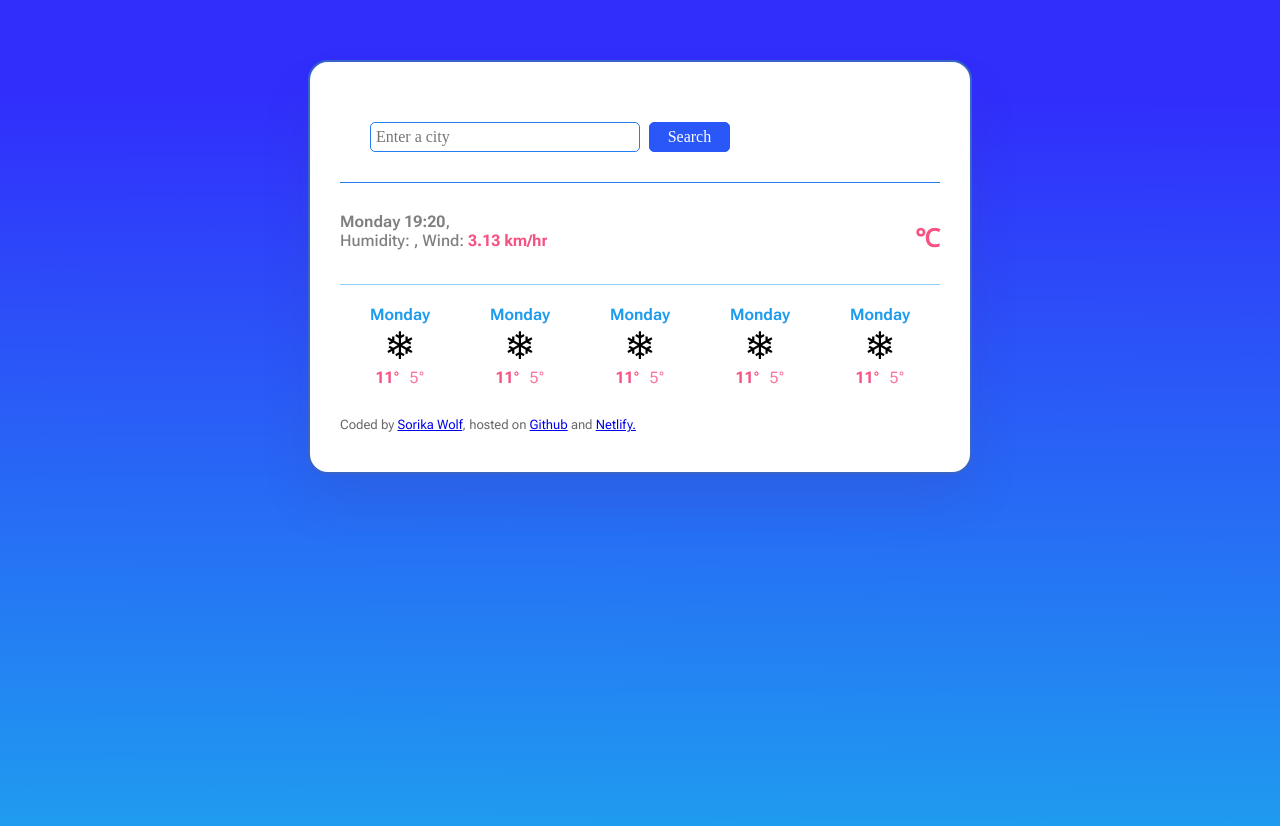
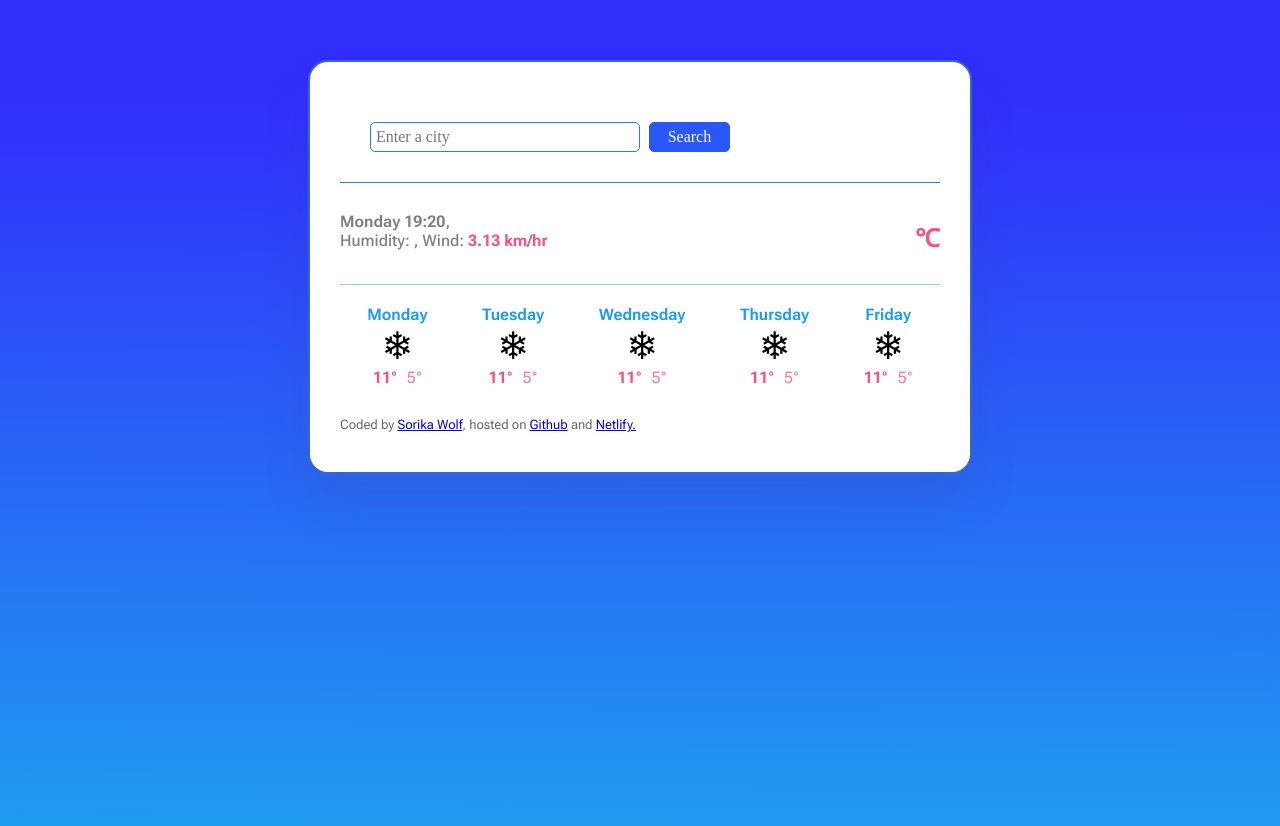
Before and after one commit to sorikawolf/Weather-App-Exercise, a plain HTML site: page index.html in a window 1280 px wide. Drawn offline with nearby package versions, Linux system fonts and the light colour scheme; no server answers; a web font is replaced by a local one.

Commit message:
Injected the forecast HTML from JavaScript

```diff
--- a/index.html
+++ b/index.html
@@ -56,52 +56,7 @@
             <div class="temp-unit">℃</div>
           </div>
         </div>
-        <div class="forecast">
-          <div class="forecast-date">
-            <div class="forecast-day">Monday</div>
-            <div class="forecast-icon">❄</div>
-            <div class="forecast-temp">
-              <div class="high">11°</div>
-              <div class="low">5°</div>
-            </div>
-          </div>
-
-          <div class="forecast-date">
-            <div class="forecast-day">Monday</div>
-            <div class="forecast-icon">❄</div>
-            <div class="forecast-temp">
-              <div class="high">11°</div>
-              <div class="low">5°</div>
-            </div>
-          </div>
-
-          <div class="forecast-date">
-            <div class="forecast-day">Monday</div>
-            <div class="forecast-icon">❄</div>
-            <div class="forecast-temp">
-              <div class="high">11°</div>
-              <div class="low">5°</div>
-            </div>
-          </div>
-
-          <div class="forecast-date">
-            <div class="forecast-day">Monday</div>
-            <div class="forecast-icon">❄</div>
-            <div class="forecast-temp">
-              <div class="high">11°</div>
-              <div class="low">5°</div>
-            </div>
-          </div>
-
-          <div class="forecast-date">
-            <div class="forecast-day">Monday</div>
-            <div class="forecast-icon">❄</div>
-            <div class="forecast-temp">
-              <div class="high">11°</div>
-              <div class="low">5°</div>
-            </div>
-          </div>
-        </div>
+        <div class="forecast" id="forecast"></div>
       </main>
       <footer>
         Coded by
--- a/src/weather.js
+++ b/src/weather.js
@@ -64,4 +64,25 @@ if (minutes < 10) {
 }
 timeElement.innerHTML = `${hours}:${minutes}`;
 
+function displayForecast() {
+  let forecastDays = ["Monday", "Tuesday", "Wednesday", "Thursday", "Friday"];
+  let forecastHtml = "";
+
+  forecastDays.forEach(function (day) {
+    forecastHtml =
+      forecastHtml +
+      `<div class="forecast-date">
+            <div class="forecast-day">${day}</div>
+            <div class="forecast-icon">❄</div>
+            <div class="forecast-temp">
+              <div class="high">11°</div>
+              <div class="low">5°</div>
+            </div>
+          </div>`;
+  });
+  let forecast = document.querySelector("#forecast");
+  forecast.innerHTML = forecastHtml;
+}
+
 searchCity("Quebec");
+displayForecast();
```
